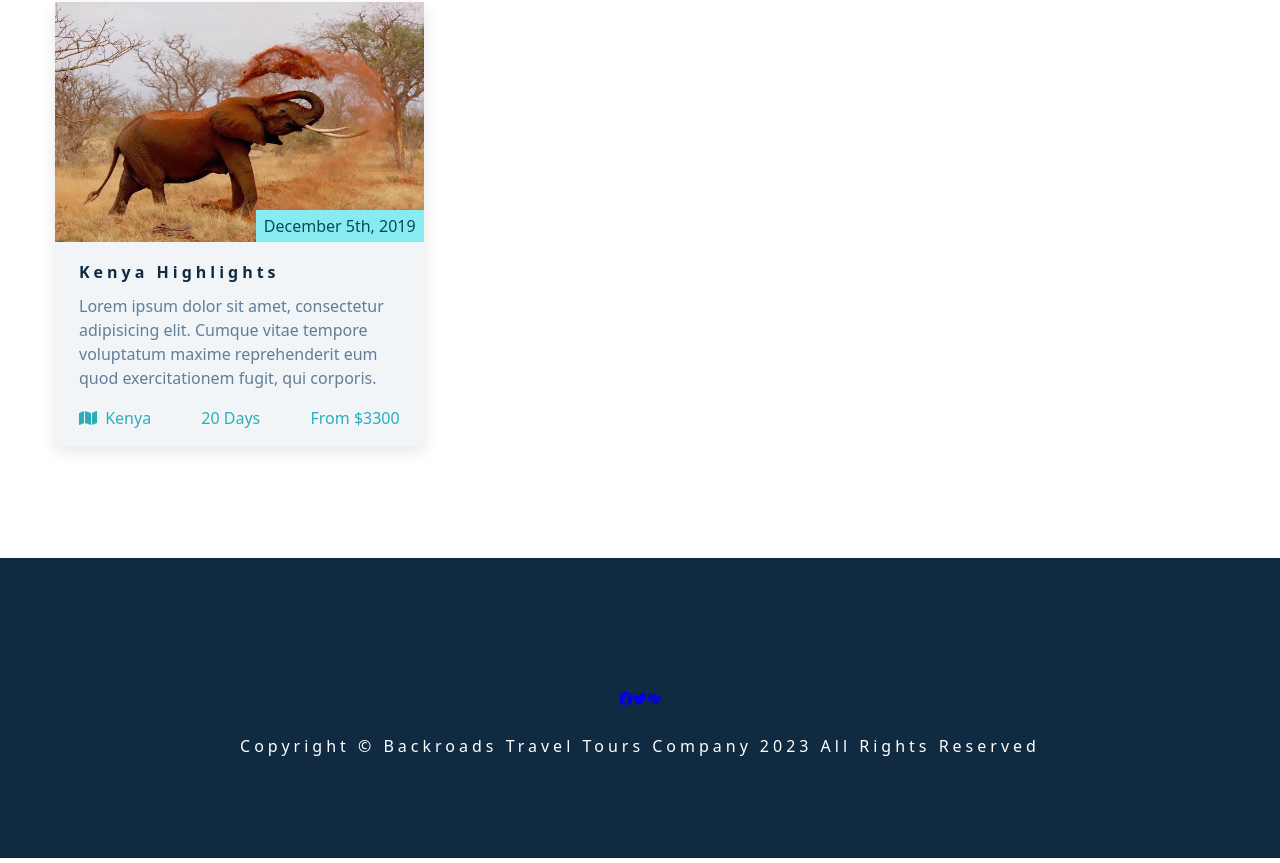
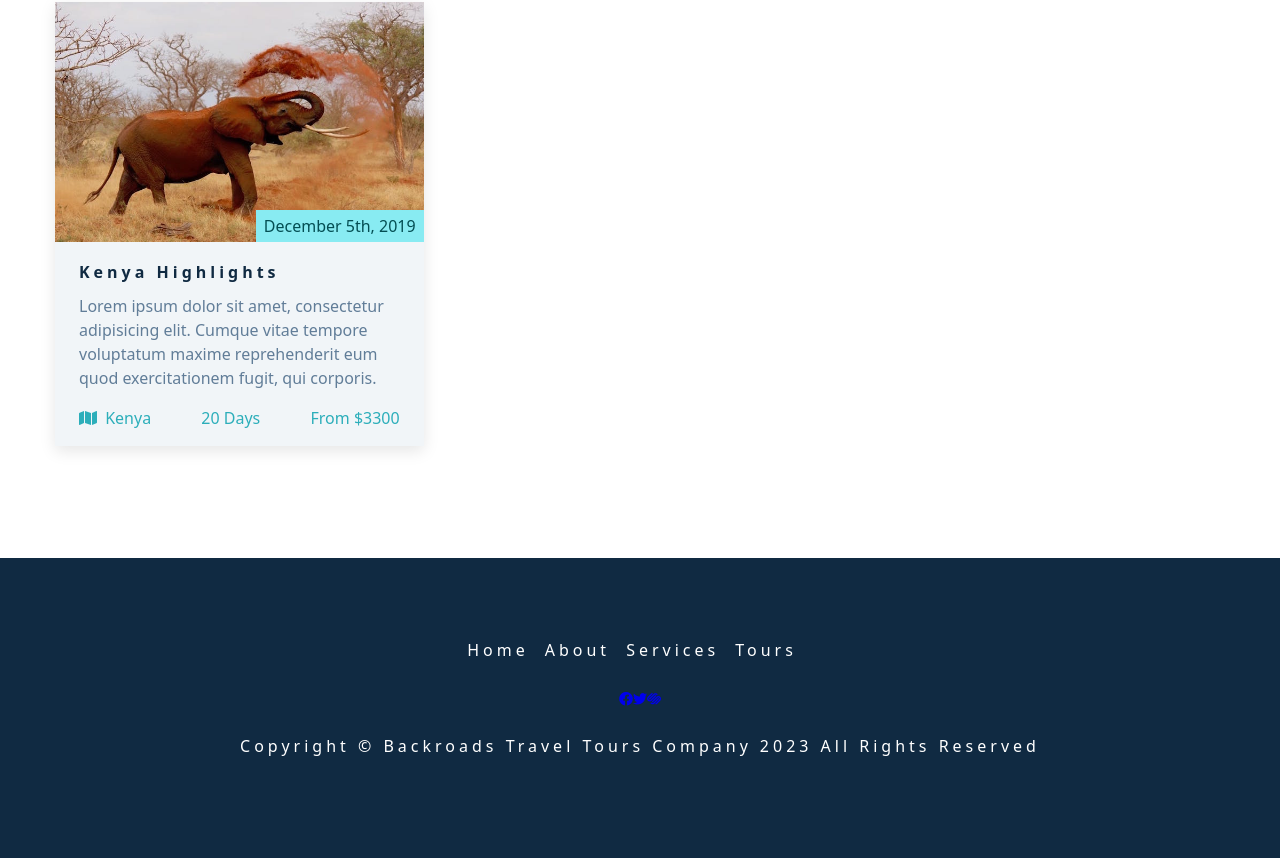
Before and after one commit to augustoqa/temp-backroads-app, a React (Vite) app: page / in a window 1280 px wide. Shown: the part 2561-3424 px from the top of the page. Built offline with nearby package versions, Linux system fonts and the light colour scheme.

Commit message:
Fix class CSS PageLink component

```diff
--- a/src/components/Footer.jsx
+++ b/src/components/Footer.jsx
@@ -7,7 +7,7 @@ const Footer = () => {
     <footer className='section footer'>
       <ul className='footer-links'>
         {pageLinks.map((link) => (
-          <PageLink key={link.id} {...link} />
+          <PageLink key={link.id} linkClass='footer-link' {...link} />
         ))}
       </ul>
       <ul className='footer-icons'>
--- a/src/components/PageLink.jsx
+++ b/src/components/PageLink.jsx
@@ -1,7 +1,7 @@
-const PageLink = ({ href, text }) => {
+const PageLink = ({ href, text, linkClass = 'nav-link' }) => {
   return (
     <li>
-      <a href={href} className='nav-link'>
+      <a href={href} className={linkClass}>
         {text}
       </a>
     </li>
```
